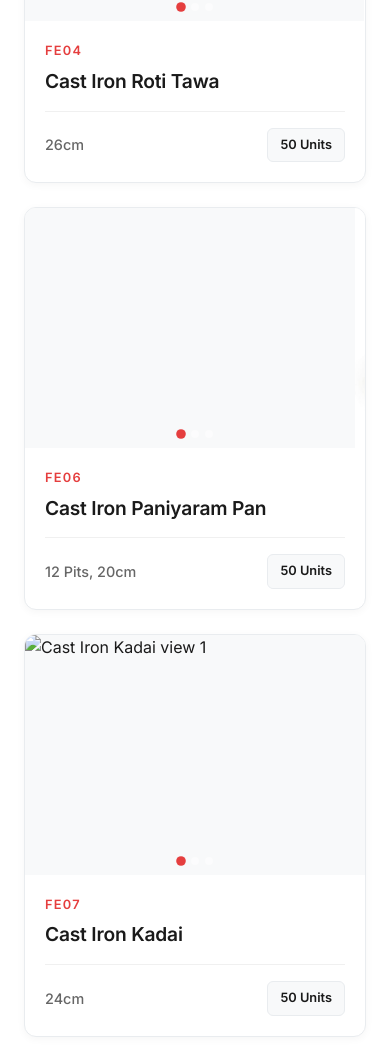
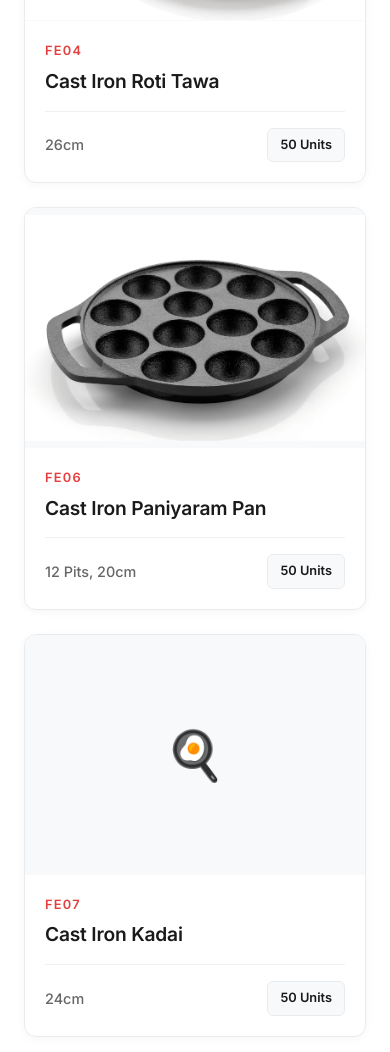
Before and after one commit to venkatgetfeliz/elitocatalogue, a plain HTML site: page index.html in a window 390 px wide. Shown: the part 3001-4053 px from the top of the page. Drawn offline with Linux system fonts and the light colour scheme.

Commit message:
Updated the tile to show one image only

```diff
--- a/css/styles.css
+++ b/css/styles.css
@@ -240,79 +240,32 @@ body {
     background: var(--surface-color);
     position: relative;
     overflow: hidden;
+    display: flex;
+    align-items: center;
+    justify-content: center;
 }
 
-.image-carousel {
-    display: flex;
-    width: 300%; /* 3 images side by side */
-    height: 100%;
-    transition: transform 0.5s ease;
-}
-
-.carousel-image {
-    width: 33.333%; /* Each image takes 1/3 of carousel width */
-    height: 100%;
-    object-fit: contain; /* Changed from 'cover' to 'contain' */
-    object-position: center;
-    flex-shrink: 0;
-    background: var(--surface-color);
-}
-
-.product-card:hover .image-carousel {
-    animation: slideImages 4s ease-in-out infinite;
-}
-
-@keyframes slideImages {
-    0%, 25% { transform: translateX(0); }
-    33.33%, 58.33% { transform: translateX(-33.333%); }
-    66.66%, 91.66% { transform: translateX(-66.666%); }
-    100% { transform: translateX(0); }
-}
-
-.image-indicators {
-    position: absolute;
-    bottom: 10px;
-    left: 50%;
-    transform: translateX(-50%);
-    display: flex;
-    gap: 6px;
-    z-index: 3;
-}
-
-.indicator-dot {
-    width: 8px;
-    height: 8px;
-    border-radius: 50%;
-    background: rgba(255, 255, 255, 0.5);
-    transition: all 0.3s ease;
-}
-
-.indicator-dot.active {
-    background: var(--elito-red);
-    transform: scale(1.2);
-}
-
-.product-image img {
+.product-main-image {
     width: 100%;
     height: 100%;
-    object-fit: contain; /* Changed from 'cover' to 'contain' */
+    object-fit: contain;
     object-position: center;
     transition: transform 0.3s ease;
     background: var(--surface-color);
 }
 
-/* Alternative fix - if you want images to fill the space but crop if needed */
-.product-image img.fill-mode {
-    object-fit: cover;
-    object-position: center;
+.product-card:hover .product-main-image {
+    transform: scale(1.05);
 }
 
-/* For better image display in modals */
-.gallery-main {
+.product-fallback-icon {
     width: 100%;
     height: 100%;
-    object-fit: contain; /* Show full image in modal */
-    object-position: center;
+    display: flex;
+    align-items: center;
+    justify-content: center;
+    font-size: 3rem;
+    color: #aaa;
 }
 
 .product-info {
@@ -537,12 +490,14 @@ body {
     position: relative;
     height: 400px;
     overflow: hidden;
+    background: var(--surface-color);
 }
 
 .gallery-main {
     width: 100%;
     height: 100%;
-    object-fit: cover;
+    object-fit: contain;
+    object-position: center;
 }
 
 .gallery-thumbnails {
@@ -663,30 +618,7 @@ body {
     color: var(--secondary-color);
 }
 
-@media (max-width: 768px) {
-    .modal-content {
-        margin: 10px;
-        max-height: 95vh;
-    }
-
-    .modal-details {
-        padding: 20px;
-    }
-
-    .modal-title {
-        font-size: 1.5rem;
-    }
-
-    .gallery-thumbnails {
-        padding: 15px;
-        gap: 8px;
-    }
-
-    .thumbnail {
-        width: 60px;
-        height: 60px;
-    }
-}
+/* Loading States */
 .loading {
     opacity: 0.6;
     pointer-events: none;
@@ -758,6 +690,29 @@ body {
         margin-right: 20px;
         font-size: 11px;
     }
+
+    .modal-content {
+        margin: 10px;
+        max-height: 95vh;
+    }
+
+    .modal-details {
+        padding: 20px;
+    }
+
+    .modal-title {
+        font-size: 1.5rem;
+    }
+
+    .gallery-thumbnails {
+        padding: 15px;
+        gap: 8px;
+    }
+
+    .thumbnail {
+        width: 60px;
+        height: 60px;
+    }
 }
 
 @media (max-width: 480px) {
--- a/js/main.js
+++ b/js/main.js
@@ -530,26 +530,16 @@ class ElitoCatalogue {
         const bestsellerBadge = product.bestseller ?
             '<div class="bestseller-badge">Bestseller</div>' : '';
 
-        const imageCarousel = product.images ?
-            product.images.map((img, index) =>
-                `<img src="${img}" alt="${product.name} view ${index + 1}" class="carousel-image" loading="lazy">`
-            ).join('') :
-            `<span style="color: #aaa; font-size: 3rem; display: flex; align-items: center; justify-content: center; width: 33.333%; height: 100%;">${this.getProductEmoji(product.name)}</span>`;
-
-        const indicators = product.images ?
-            product.images.map((_, index) =>
-                `<div class="indicator-dot ${index === 0 ? 'active' : ''}"></div>`
-            ).join('') : '';
+        // Use only the first image or fallback to emoji
+        const productImage = product.images && product.images.length > 0 ?
+            `<img src="${product.images[0]}" alt="${product.name}" class="product-main-image" loading="lazy" onerror="this.style.display='none'; this.nextElementSibling.style.display='flex';">
+             <div class="product-fallback-icon" style="display: none; color: #aaa; font-size: 3rem; align-items: center; justify-content: center; width: 100%; height: 100%;">${this.getProductEmoji(product.name)}</div>` :
+            `<div class="product-fallback-icon" style="color: #aaa; font-size: 3rem; display: flex; align-items: center; justify-content: center; width: 100%; height: 100%;">${this.getProductEmoji(product.name)}</div>`;
 
         return `
             <div class="product-card" data-product="${product.code}" onclick="window.elitoCatalogue.openProductModal('${product.code}')">
                 <div class="product-image">
-                    <div class="image-carousel">
-                        ${imageCarousel}
-                    </div>
-                    <div class="image-indicators">
-                        ${indicators}
-                    </div>
+                    ${productImage}
                     ${bestsellerBadge}
                 </div>
                 <div class="product-info">
@@ -595,7 +585,7 @@ class ElitoCatalogue {
 
     getModalHTML(product) {
         const mainImage = product.images ? product.images[0] : '';
-        const thumbnails = product.images ?
+        const thumbnails = product.images && product.images.length > 1 ?
             product.images.map((img, index) =>
                 `<img src="${img}" alt="${product.name} view ${index + 1}" class="thumbnail ${index === 0 ? 'active' : ''}" data-index="${index}">`
             ).join('') : '';
@@ -619,7 +609,7 @@ class ElitoCatalogue {
                     <img src="${mainImage}" alt="${product.name}" class="gallery-main" id="gallery-main">
                 </div>
 
-                ${product.images && product.images.length > 1 ? `
+                ${thumbnails ? `
                 <div class="gallery-thumbnails">
                     ${thumbnails}
                 </div>
@@ -739,28 +729,6 @@ class ElitoCatalogue {
 
         // Handle image loading errors
         this.setupImageErrorHandling();
-
-        // Setup carousel indicators
-        this.setupCarouselIndicators();
-    }
-
-    setupCarouselIndicators() {
-        document.addEventListener('animationiteration', (e) => {
-            if (e.animationName === 'slideImages') {
-                const productCard = e.target.closest('.product-card');
-                const indicators = productCard.querySelectorAll('.indicator-dot');
-                const currentTime = e.elapsedTime;
-                const cycleTime = 4; // Total animation duration
-                const phaseTime = cycleTime / 3; // Time per image
-
-                indicators.forEach(dot => dot.classList.remove('active'));
-
-                const activeIndex = Math.floor((currentTime % cycleTime) / phaseTime);
-                if (indicators[activeIndex]) {
-                    indicators[activeIndex].classList.add('active');
-                }
-            }
-        });
     }
 
     handleProductClick(productCard) {
```
